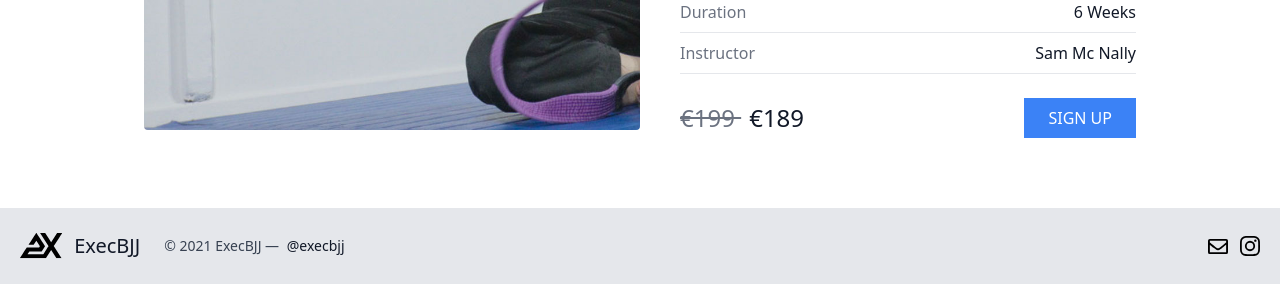
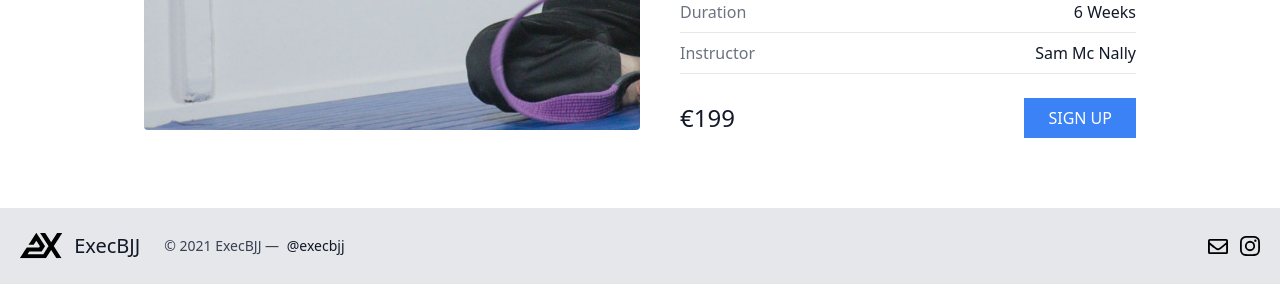
Before and after one commit to Code-Institute-Submissions/slammer1870-execbjj-django_FebResub, a Django app: page /beginners-course/ in a window 1280 px wide. Shown: the part 592-876 px from the top of the page. Run offline with Django 3.2, Linux system fonts and the light colour scheme; some libraries are stand-ins or nearby versions.

Commit message:
update: beginner's course pricing

```diff
--- a/members/views.py
+++ b/members/views.py
@@ -269,7 +269,7 @@ def beginners_course(request):
                             'product_data': {
                                 'name': 'Intro to Brazilian Jiu Jitsu - 6 Week Course',
                             },
-                            'unit_amount': 18900,
+                            'unit_amount': 19900,
                             'currency': 'eur',
                         },
                         'quantity': 1,
--- a/templates/beginners_course.html
+++ b/templates/beginners_course.html
@@ -59,11 +59,8 @@
         >
         {% csrf_token %}
         <div>
-          <span class="title-font font-medium text-2xl text-gray-500 line-through"
+          <span class="title-font font-medium text-2xl text-gray-900"
             >€199
-          </span>
-          <span class="title-font font-medium text-2xl text-gray-900 ml-2"
-            >€189
           </span>
         </div>
           <button
```
